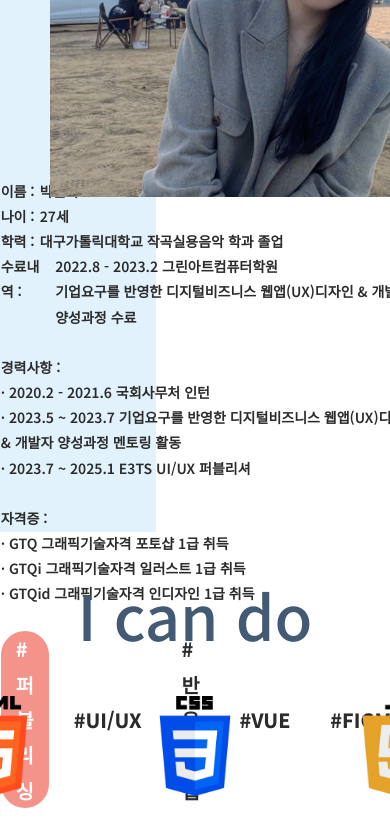
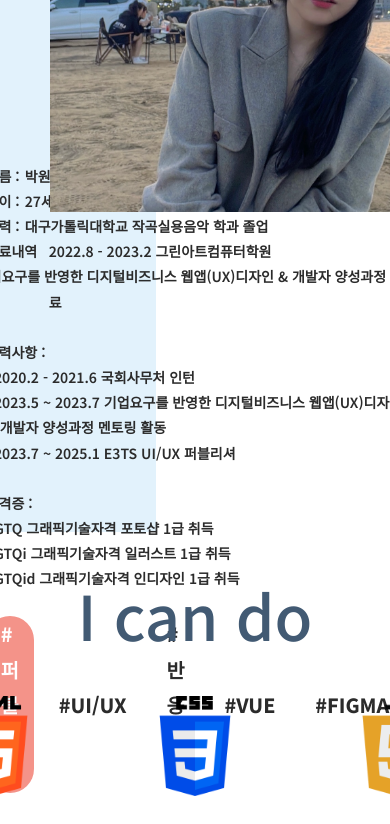
Before and after one commit to dnjswlekd/port2025-vue, a Vue app: page / in a window 390 px wide. Shown: the part 1124-1948 px from the top of the page. Built offline with nearby package versions, Linux system fonts and the light colour scheme.

Commit message:
mediaquery mixin

```diff
--- a/src/assets/scss/_mixin.scss
+++ b/src/assets/scss/_mixin.scss
@@ -38,6 +38,13 @@
   width: 100%;
 }
 
+// 반응형
+@mixin responsive($size) {
+  @media (max-width: $size) {
+    @content;
+  }
+}
+
 // 스킬 타이틀
 @mixin title-style {
   font-size: 4.4rem;
--- a/src/components/About.vue
+++ b/src/components/About.vue
@@ -78,6 +78,8 @@ import profileImg from '@/assets/images/myProfileImg.jpg';
 <style lang="scss">
 @import '@/assets/scss/mixin';
 
+@import '@/assets/scss/mixin';
+
 #about {
   width: 100%;
   height: 100vh;
@@ -93,7 +95,6 @@ import profileImg from '@/assets/images/myProfileImg.jpg';
   }
 
   .about-inner {
-    /* width: 1200px; */
     height: 100%;
     margin: 0 auto;
     position: relative;
@@ -101,33 +102,23 @@ import profileImg from '@/assets/images/myProfileImg.jpg';
     gap: 50px;
     align-items: center;
     justify-content: center;
-
-    @media (max-width: 800px) {
-      justify-content: center;
-      flex-flow: column;
   }
 
   .profile {
-      /* flex: 1; */
     position: relative;
     display: flex;
 
     .profile-img {
       transform: translate(50px, -100px);
+
       h2 {
         @include title-style;
       }
+
       img {
         width: 400px;
         object-fit: contain;
       }
-        @media (max-width: 800px) {
-          transform: translate(50px, 68px);
-        }
-      }
-      @media (max-width: 800px) {
-        width: 100%;
-        height: 100%;
     }
   }
 
@@ -143,14 +134,13 @@ import profileImg from '@/assets/images/myProfileImg.jpg';
     li {
       display: flex;
       gap: 5px;
+
       h4 {
         width: 70px;
       }
+
       .desc {
         text-indent: -73px;
-          @media (max-width: 800px) {
-            text-indent: 0px;
-          }
       }
     }
 
@@ -158,20 +148,24 @@ import profileImg from '@/assets/images/myProfileImg.jpg';
       display: flex;
       align-items: center;
       gap: 10px;
+
       li {
         padding: 0px 15px;
         border-radius: 10px;
         transition: 0.4s;
+
         a {
           font-size: 1.4rem;
           font-weight: 800;
         }
+
         &:hover {
           background: map-get($colors, tagBg);
           color: #fff;
           border-radius: 50px;
         }
       }
+
       li.active {
         background: map-get($colors, tagBg);
         color: #fff;
@@ -179,6 +173,34 @@ import profileImg from '@/assets/images/myProfileImg.jpg';
       }
     }
   }
+
+  @include responsive(800px) {
+    .about-inner {
+      flex-flow: column;
+      justify-content: center;
+      gap: 20px;
+    }
+
+    .profile-img {
+      transform: translate(50px, 68px) !important;
+
+      img {
+        width: 300px;
+      }
+    }
+
+    .profile {
+      width: 100%;
+      height: 100%;
+    }
+
+    .overview {
+      margin-left: 0;
+
+      .desc {
+        text-indent: 0px;
+      }
+    }
   }
 }
 </style>
```
Lines whose indentation alone changed are shown as unchanged.
